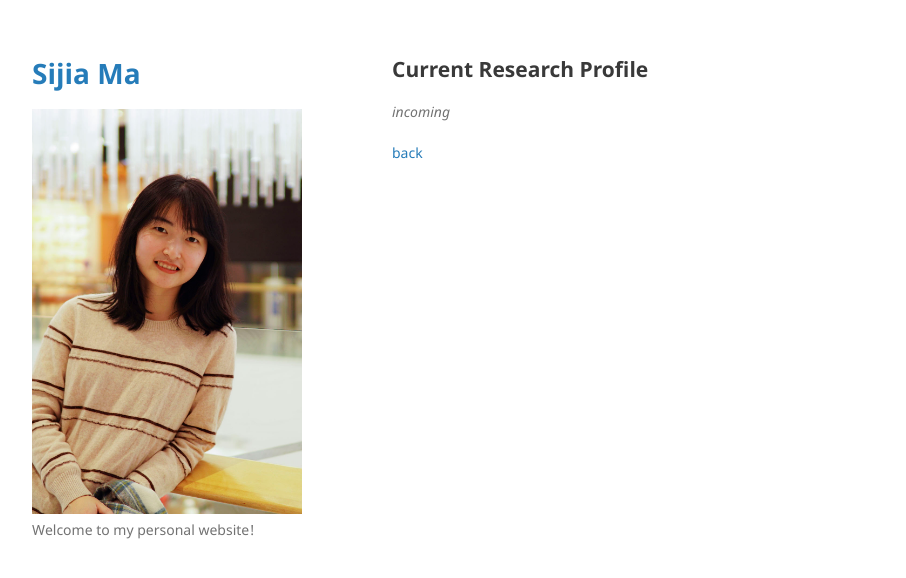
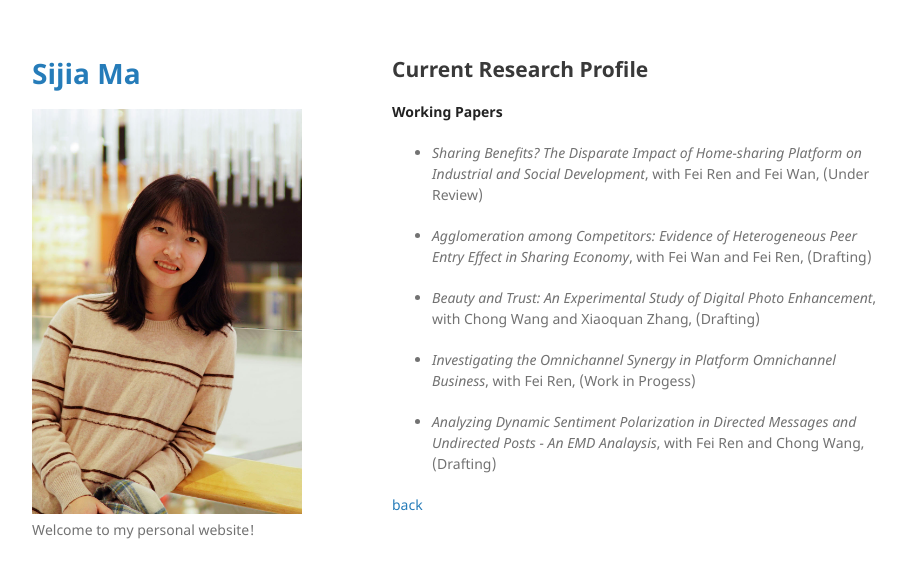
Before and after one commit to Catherine4j/SijiaMa.github.io, a Jekyll site: the page built from research.md, in a window 1280 px wide. Shown: the top 578 px of the page, without its empty margins (178-1084 px from the left). Built offline with Jekyll 4.4.1, drawn with Linux system fonts in a browser that asks for light colours; our own code applies the rules of GitHub Pages for plain Markdown files.

Commit message:
Update research.md

```diff
--- a/research.md
+++ b/research.md
@@ -3,7 +3,16 @@ layout: default
 ---
 
 ## Current Research Profile
+**Working Papers**
 
-_incoming_
+* _Sharing Benefits? The Disparate Impact of Home-sharing Platform on Industrial and Social Development_, with Fei Ren and Fei Wan, (Under Review)
+
+* _Agglomeration among Competitors: Evidence of Heterogeneous Peer Entry Effect in Sharing Economy_, with Fei Wan and Fei Ren, (Drafting)
+
+* _Beauty and Trust: An Experimental Study of Digital Photo Enhancement_, with Chong Wang and Xiaoquan Zhang, (Drafting)
+
+* _Investigating the Omnichannel Synergy in Platform Omnichannel Business_, with Fei Ren, (Work in Progess)
+
+* _Analyzing Dynamic Sentiment Polarization in Directed Messages and Undirected Posts - An EMD Analaysis_, with Fei Ren and Chong Wang, (Drafting)
 
 [back](./)
```
